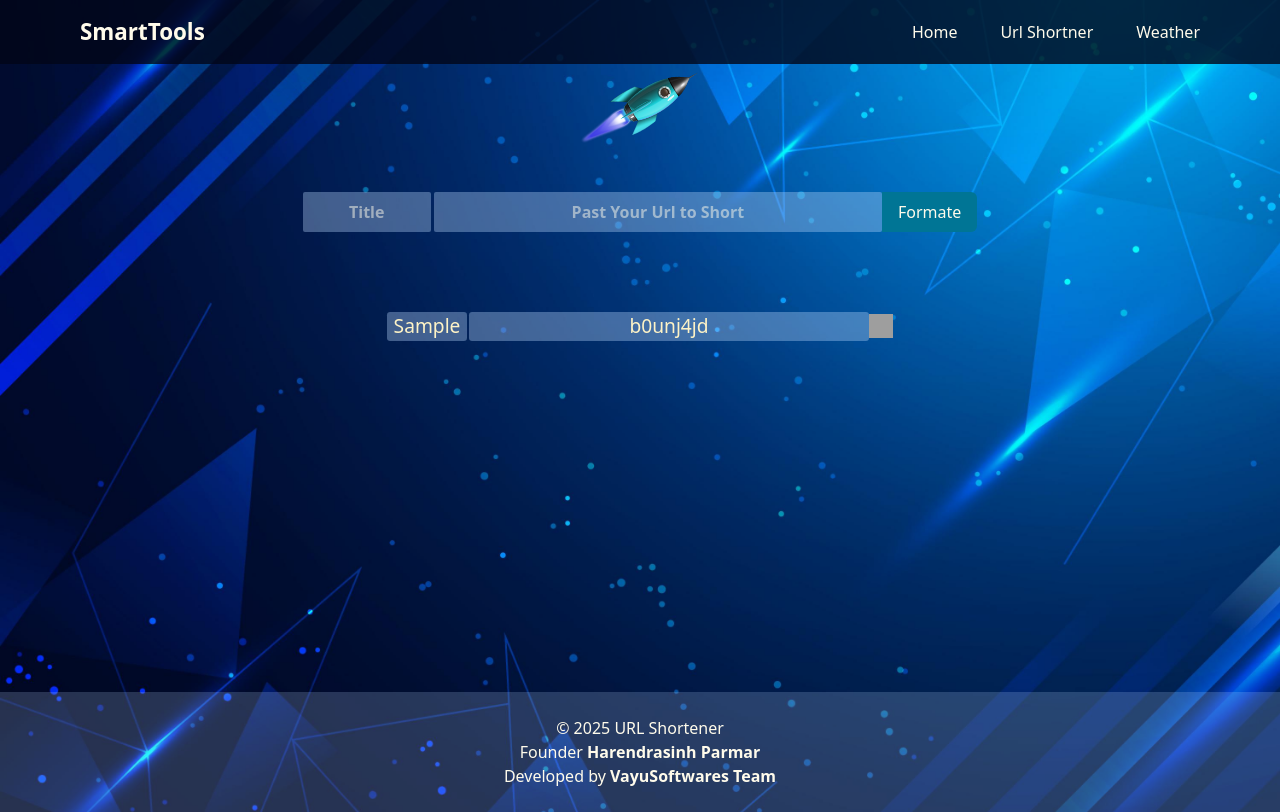
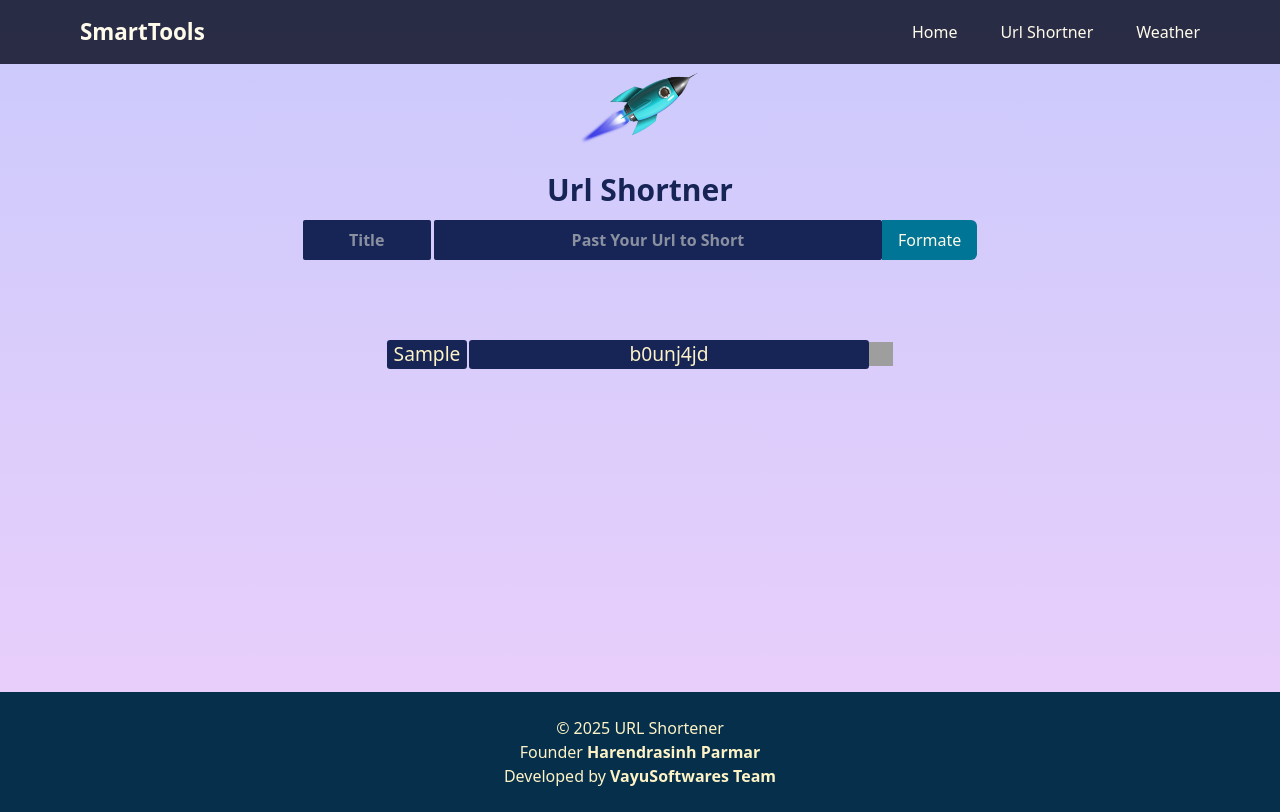
Before and after one commit to harendrasinp/UrlShortner, a React (Vite) app: page /ulrShortner in a window 1280 px wide. Both pictures are taken after typing "Sample", "Sample" into the empty fields and a click on the button "Formate". Built offline with nearby package versions, Linux system fonts and the light colour scheme; grey boxes are pictures that could not be loaded.

Commit message:
background changed

```diff
--- a/src/Component/HomePage.jsx
+++ b/src/Component/HomePage.jsx
@@ -3,14 +3,14 @@ import { motion } from 'framer-motion'
 export const HomePage = () => {
   return (
     <div className='w-full h-full lg:-mb-0  gap-5 flex items-center flex-col'>
-      <h5 className='text-amber-50 font-bold text-2xl'>Welcome to SmartTool</h5>
+      <h5 className='text-blue-950 font-bold text-2xl'>Welcome to SmartTool</h5>
       <motion.div className='flex justify-center items-center flex-col'
         initial={{ y: 100, opacity: 0 }}
         animate={{ y: 0, opacity: 1 }}
         transition={{ duration: 1 }}
       >
-        <div className='text-amber-100 font-semibold'>UrlShortner</div>
-        <p className='text-amber-300 text-justify w-[20rem] lg:w-[35rem]'>
+        <div className='text-blue-950 font-semibold'>UrlShortner</div>
+        <p className='text-amber-800 text-justify w-[20rem] lg:w-[35rem] lg:font-semibold'>
           Tired of long and complicated URLs? With our powerful URL shortener, you can quickly convert lengthy web addresses into short, easy-to-share links. Simply paste your long URL, generate a short link, and start sharing instantly!
         </p>
       </motion.div>
@@ -19,9 +19,8 @@ export const HomePage = () => {
         animate={{ y: 0, opacity: 1 }}
         transition={{ duration: 1 }}
       >
-        <div className='text-amber-100 font-semibold'> Weather</div>
-        <p className='text-amber-300 text-justify w-[20rem] lg:w-[35rem]'
-        >
+        <div className='text-blue-950 font-semibold'> Weather</div>
+        <p className='text-amber-800 text-justify w-[20rem] lg:w-[35rem] lg:font-semibold'>
           Stay updated with real-time weather reports! Whether you're planning a trip or just need to check the forecast, our application provides accurate weather information based on your location or any city worldwide.
 
           Start using our web app today and enjoy the convenience of fast link sharing and up-to-date weather details in one place!
--- a/src/Component/PageLayout/Footer.jsx
+++ b/src/Component/PageLayout/Footer.jsx
@@ -2,7 +2,7 @@ import React from 'react'
 
 export const Footer = () => {
     return (
-        <footer className='w-full h-[7.5rem] bg-blue-200/20 text-amber-50 flex justify-center items-center flex-col'>
+        <footer className='w-full h-[7.5rem] bg-sky-950 text-amber-100 flex justify-center items-center flex-col'>
             <div>© 2025 URL Shortener</div>
             <div>Founder <strong>Harendrasinh Parmar</strong></div>
             <div>Developed by <strong>VayuSoftwares Team</strong></div>
--- a/src/Component/Urlbox.jsx
+++ b/src/Component/Urlbox.jsx
@@ -41,11 +41,12 @@ export const Urlbox = () => {
         initial={{y:-100,opacity:0}}
         animate={{y:0,opacity:1}}
         transition={{duration:1}}
-      >
-        <form onSubmit={handleForm} className='mt-5'>
-          <input type="text" maxLength={8} value={urltitle} onChange={(e) => setTitle(e.target.value)} placeholder='Title' className='bg-blue-200/35 w-[3rem] h-[2.5rem] mr-[0.2rem] focus:outline-none text-amber-50 text-center font-bold  rounded-[2px] lg:w-[8rem]' />
+        >
+        <div className='text-3xl font-semibold text-blue-950'>Url Shortner</div>
+        <form onSubmit={handleForm} className='flex mt-3'>
+          <input type="text" maxLength={8} value={urltitle} onChange={(e) => setTitle(e.target.value)} placeholder='Title' className='bg-blue-950 w-[3rem] h-[2.5rem] mr-[0.2rem] focus:outline-none text-amber-50 text-center font-bold  rounded-[2px] lg:w-[8rem]' />
 
-          <input type="text" value={url} onChange={(e) => setUrl(e.target.value)} placeholder='Past Your Url to Short' className='bg-blue-200/35 w-[12rem] h-[2.5rem] focus:outline-none text-amber-50 text-center font-bold  rounded-[2px] lg:w-[28rem]' />
+          <input type="text" value={url} onChange={(e) => setUrl(e.target.value)} placeholder='Past Your Url to Short' className='bg-blue-950 w-[12rem] h-[2.5rem] focus:outline-none text-amber-50 text-center font-bold  rounded-[2px] lg:w-[28rem]' />
 
           <button type='submit' className='bg-cyan-700 text-amber-50 h-[2.5rem] px-[1rem] cursor-pointer transition active:scale-x-110 active:bg-blue-400 rounded-e-md'>Formate</button>
         </form>
@@ -56,14 +57,14 @@ export const Urlbox = () => {
       <div className="w-full overflow-y-auto ml-auto mr-auto">
         {urlData.length > 0 ? urlData.map((urls, index) => (
           <div key={index} className='flex justify-center items-center mb-2'>
-            <motion.div className='text-amber-100 text-[1.2rem] rounded-[0.2rem]  bg-blue-200/35 mr-0.5  w-[5rem] px-2 flex justify-center items-center '
+            <motion.div className='text-amber-100 text-[1.2rem] rounded-[0.2rem]  bg-blue-950 mr-0.5  w-[5rem] px-2 flex justify-center items-center '
             initial={{y:100,opacity:0}}
             animate={{y:0,opacity:1}}
             transition={{duration:1}}
             >
               {urls.title}
             </motion.div>
-            <motion.div className='text-amber-100 text-[1.2rem] rounded-[0.2rem]  bg-blue-200/35  w-[12rem] flex justify-center items-center lg:w-[25rem] '
+            <motion.div className='text-amber-100 text-[1.2rem] rounded-[0.2rem]  bg-blue-950  w-[12rem] flex justify-center items-center lg:w-[25rem] '
             initial={{y:100,opacity:0}}
             animate={{y:0,opacity:1}}
             transition={{duration:1}}
@@ -76,7 +77,7 @@ export const Urlbox = () => {
             animate={{y:0,opacity:1}}
             transition={{duration:1}}
             >
-              <img onClick={() => dispatch(setIsOpen(urls))} className='w-[1.5rem] h-[1.5rem] cursor-pointer ' src="https://cdn-icons-png.flaticon.com/128/3221/3221897.png" alt="delete" />
+              <img onClick={() => dispatch(setIsOpen(urls))} className='w-[1.5rem] h-[1.5rem] cursor-pointer ' src="https://cdn-icons-png.flaticon.com/128/16597/16597093.png" alt="delete" />
             </motion.div>
           </div>
         )) : null}
--- a/src/Component/Weather.jsx
+++ b/src/Component/Weather.jsx
@@ -29,7 +29,7 @@ useEffect(()=>{
 
   return (
     <div className='flex justify-center mb-2'>
-      <div className="h-[20rem] w-[23rem] bg-[url('/weather.jpg')] bg-cover rounded-2xl shadow-amber-50  lg:w-[55rem]">
+      <div className="h-[20rem] w-[23rem] bg-[url('/weather.jpg')] bg-cover rounded-md shadow-amber-50  lg:w-[55rem]">
         <div className='text-amber-100 font-bold text-[1.9rem] flex justify-center items-center'>Weather</div>
         <div className='flex justify-center items-center flex-col'>
           <form onSubmit={weatherData} className='flex justify-center items-center'>
--- a/src/index.css
+++ b/src/index.css
@@ -4,7 +4,8 @@
 body {
     margin: 0;
     padding: 0;
-    background-image: url("../public/background.jpg");
+    background-image: linear-gradient(rgba(107, 107, 245, 0.356),rgba(211, 136, 245, 0.404));
+    /* background-image: url("../public/background.jpg");
     background-repeat: no-repeat;
     background-size: cover;
     background-attachment: fixed;
@@ -12,7 +13,7 @@ body {
     width: 100%;
     height: 100vh;
     display: flex;
-    flex-direction: column;
+    flex-direction: column; */
 }
 
 .open {
```
